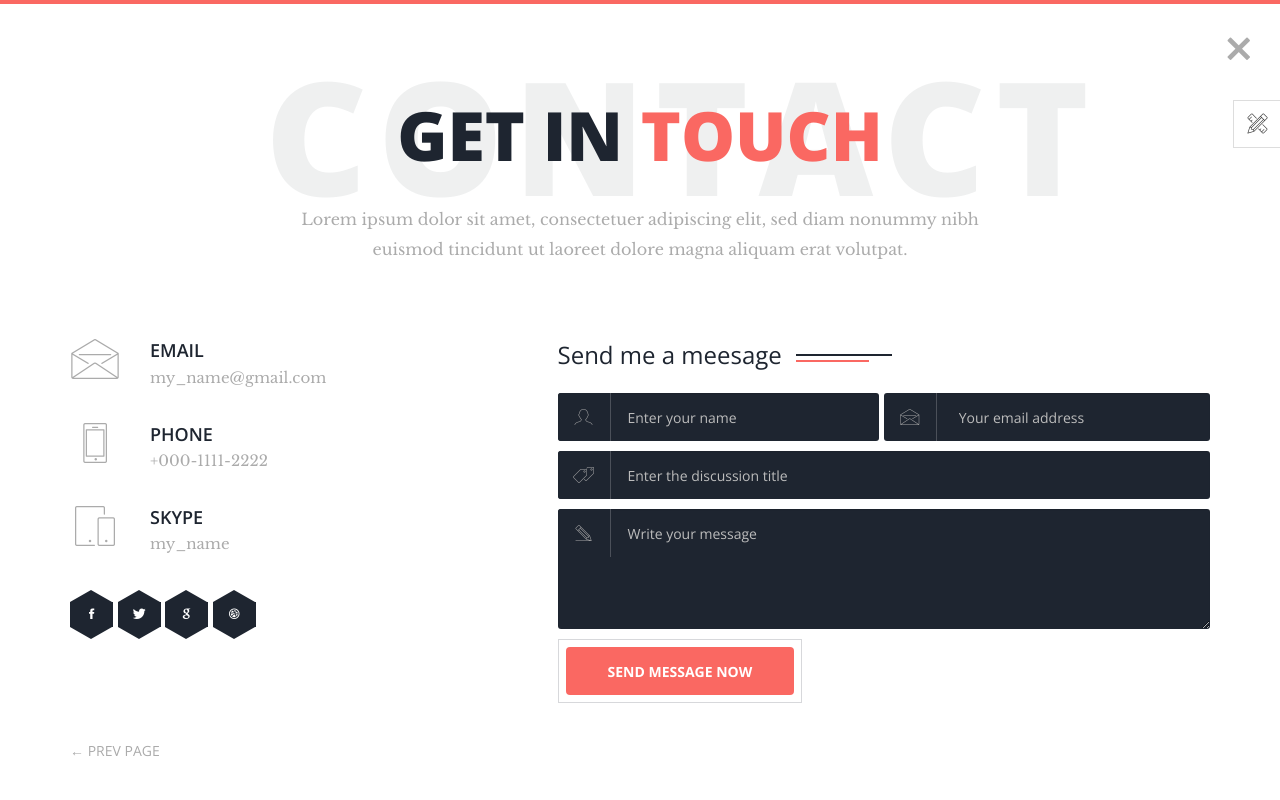
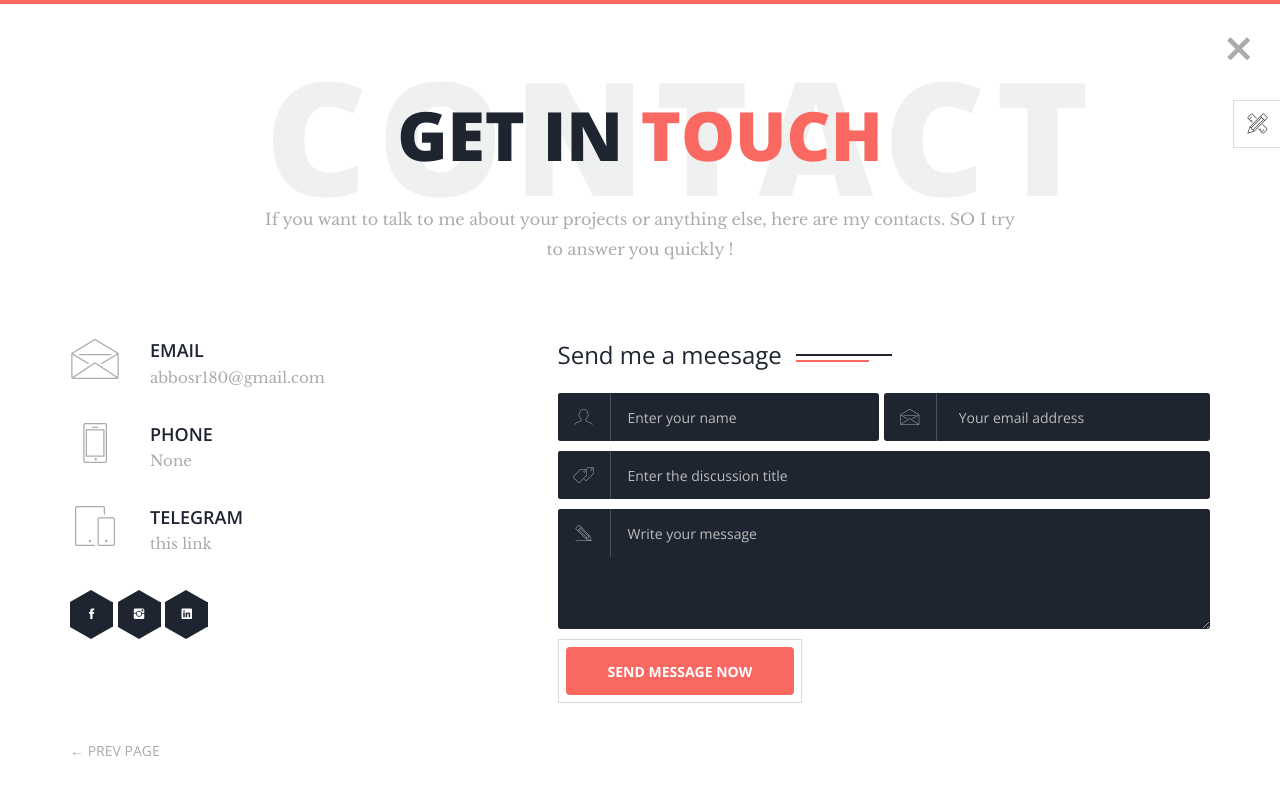
Before and after one commit to abbos-rasulov/My-portfolio-website, a Django app: page /contact/ in a window 1280 px wide. Run offline with Django 4.2, Linux system fonts and the light colour scheme; some libraries are stand-ins or nearby versions; some web fonts are replaced.

Commit message:
added some updates

```diff
--- a/portfolio/templates/about.html
+++ b/portfolio/templates/about.html
@@ -57,7 +57,8 @@
           </div> <!-- /.col -->
         </div> <!-- /.row -->
       </div> <!-- /.container -->
-
+        <a href="{% static 'resume.pdf' %}"></a>
+        <a href="{% static 'resume.pdf' %}" download>Download Resume</a>
       <nav class="page-nav clear">
   <div class="container">
     <div class="flex flex-middle space-between">
--- a/portfolio/templates/contact.html
+++ b/portfolio/templates/contact.html
@@ -14,8 +14,8 @@
             <div class="col-xs-12 col-md-offset-1 col-md-10 col-lg-offset-2 col-lg-8">
               <div class="page-title text-center">
                 <h2>Get in <span class="primary">touch</span> <span class="title-bg">Contact</span></h2>
-                <p>Lorem ipsum dolor sit amet, consectetuer adipiscing elit, sed diam nonummy nibh euismod tincidunt ut
-                  laoreet dolore magna aliquam erat volutpat.</p>
+                <p>If you want to talk to me about your projects or anything else, here are my contacts.
+                SO I try to answer you quickly !</p>
               </div>
             </div>
           </div> <!-- /.row -->
@@ -29,7 +29,7 @@
                   </div>
                   <div class="media-body">
                     <h4>Email</h4>
-                    <p><a href="mailto:my_name@gmail.com">my_name@gmail.com</a></p>
+                    <p><a href="mailto:my_name@gmail.com">abbosr180@gmail.com</a></p>
                   </div>
                 </div>
               </div>
@@ -41,7 +41,7 @@
                   </div>
                   <div class="media-body">
                     <h4>Phone</h4>
-                    <p><a href="tel:+000-1111-2222">+000-1111-2222</a></p>
+                    <p><a href="tel:+000-1111-2222">None</a></p>
                   </div>
                 </div>
               </div>
@@ -52,8 +52,8 @@
                     <i class="tf-mobile"></i>
                   </div>
                   <div class="media-body">
-                    <h4>Skype</h4>
-                    <p><a href="skype:my_name">my_name</a></p>
+                    <h4>Telegram</h4>
+                    <p><a href="https://t.me/theAbbosRasulov">this link</a></p>
                   </div>
                 </div>
               </div>
@@ -62,19 +62,23 @@
               <ul class="contact-social">
                 <li>
                   <span class="contact-social-hex"></span>
-                  <a href="www.fb.com/themefisher"><i class="tf-ion-social-facebook"></i></a>
+                  <a href="https://www.facebook.com/profile.php?id=100083361593238"><i class="tf-ion-social-facebook"></i></a>
                 </li>
+{#                <li>#}
+{#                  <span class="contact-social-hex"></span>#}
+{#                  <a href="https://twitter.com/"><i class="tf-ion-social-twitter"></i></a>#}
+{#                </li>#}
+{#                <li>#}
+{#                  <span class="contact-social-hex"></span>#}
+{#                  <a href="https://google.com/"><i class="tf-ion-social-google"></i></a>#}
+{#                </li>#}
                 <li>
                   <span class="contact-social-hex"></span>
-                  <a href="www.twitter.com/themefisher"><i class="tf-ion-social-twitter"></i></a>
+                  <a href="https://www.instagram.com/abbos__rasulov/"><i class="tf-ion-social-instagram"></i></a>
                 </li>
-                <li>
+                  <li>
                   <span class="contact-social-hex"></span>
-                  <a href="#"><i class="tf-ion-social-google"></i></a>
-                </li>
-                <li>
-                  <span class="contact-social-hex"></span>
-                  <a href="www.dribbble.com/themefisher"><i class="tf-ion-social-dribbble"></i></a>
+                  <a href="https://www.linkedin.com/in/abbos-rasulov/"><i class="tf-ion-social-linkedin"></i></a>
                 </li>
               </ul>
             </div>
```
Also changed, not shown: 1 other file.
